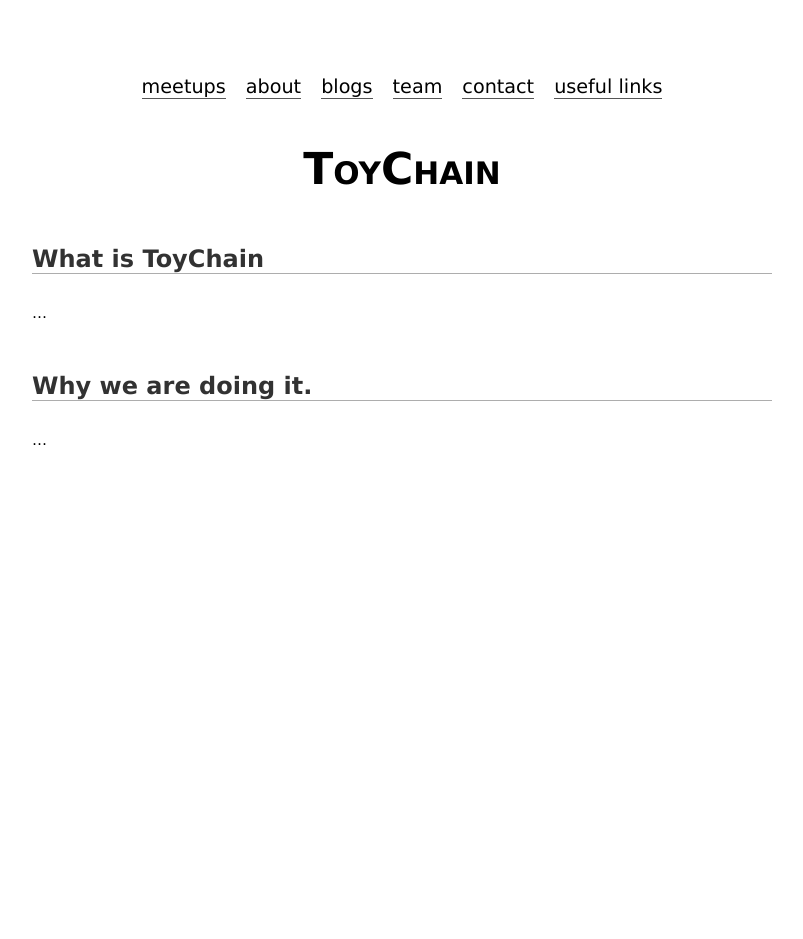
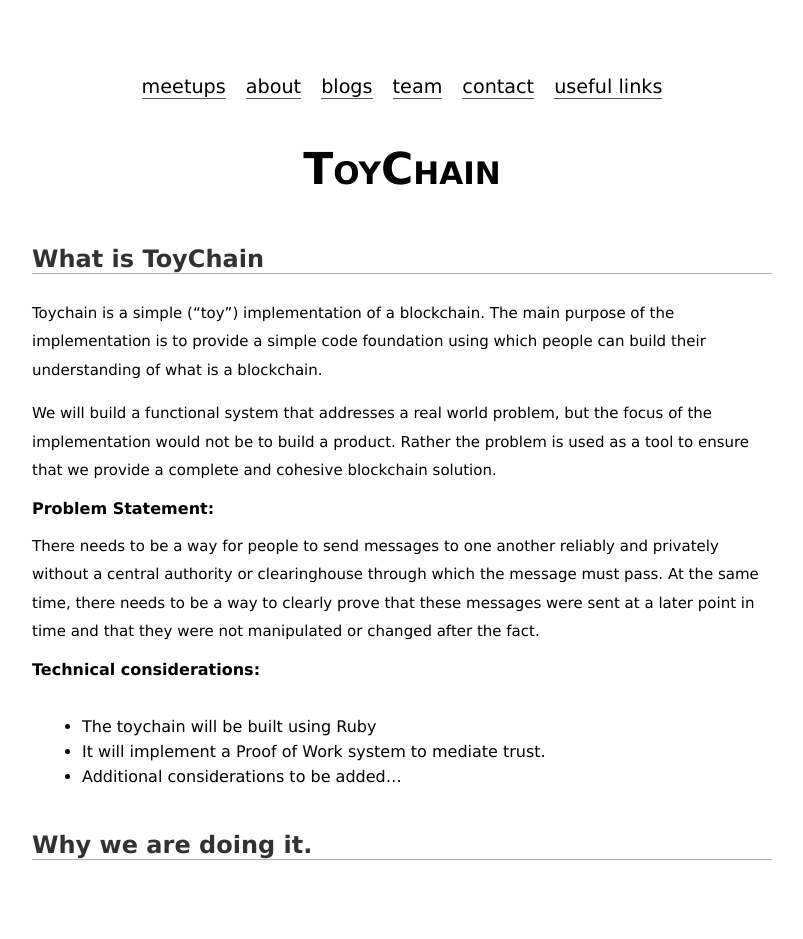
Before and after one commit to big-org/big-org.github.io, a Jekyll site: the page built from _posts/blogs/2016-06-29-toychain.md, in a window 1280 px wide. Shown: the whole page, without its empty margins (238-1041 px from the left). Built offline with Jekyll 4.4.1, drawn with Linux system fonts in a browser that asks for light colours; before the commit the page ends 900 px from its top, so only the background shows below that.

Commit message:
Initial draft for ToyChain

```diff
--- a/_posts/blogs/2016-06-29-toychain.md
+++ b/_posts/blogs/2016-06-29-toychain.md
@@ -6,7 +6,16 @@ layout: blog
 
 
 ## What is ToyChain
-...
+Toychain is a simple ("toy") implementation of a blockchain. The main purpose of the implementation is to provide a simple code foundation using which people can build their understanding of what is a blockchain.
+
+We will build a functional system that addresses a real world problem, but the focus of the implementation would not be to build a product. Rather the problem is used as a tool to ensure that we provide a complete and cohesive blockchain solution.
+
+### Problem Statement:
+There needs to be a way for people to send messages to one another reliably and privately without a central authority or clearinghouse through which the message must pass. At the same time, there needs to be a way to clearly prove that these messages were sent at a later point in time and that they were not manipulated or changed after the fact.
+
+### Technical considerations:
+* The toychain will be built using Ruby
+* It will implement a Proof of Work system to mediate trust.
+* Additional considerations to be added...
 
 ## Why we are doing it.
-...
```
